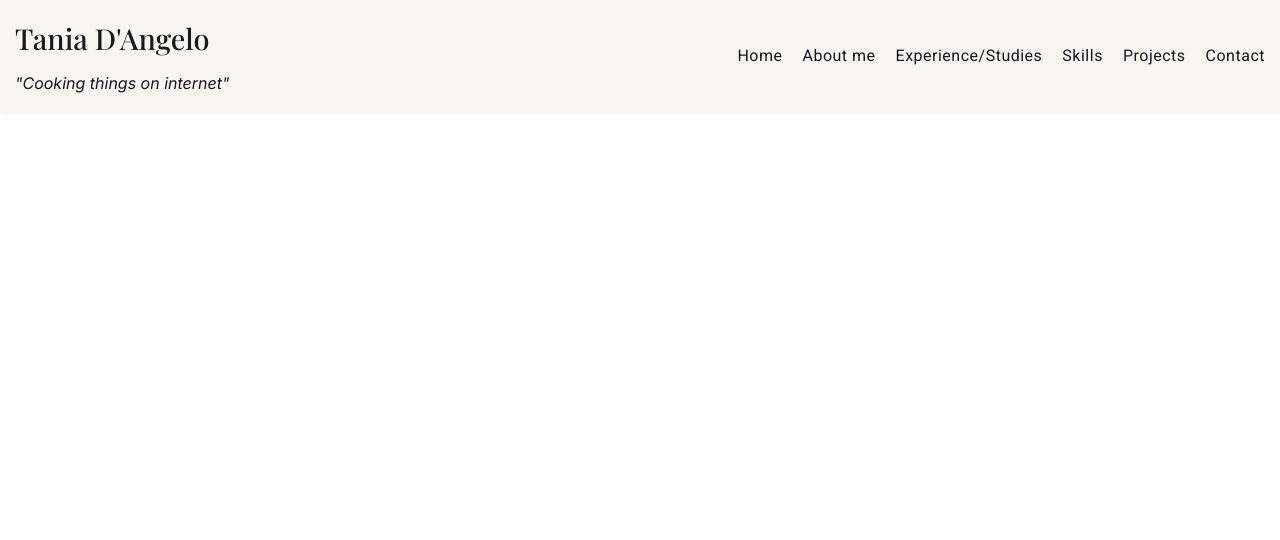
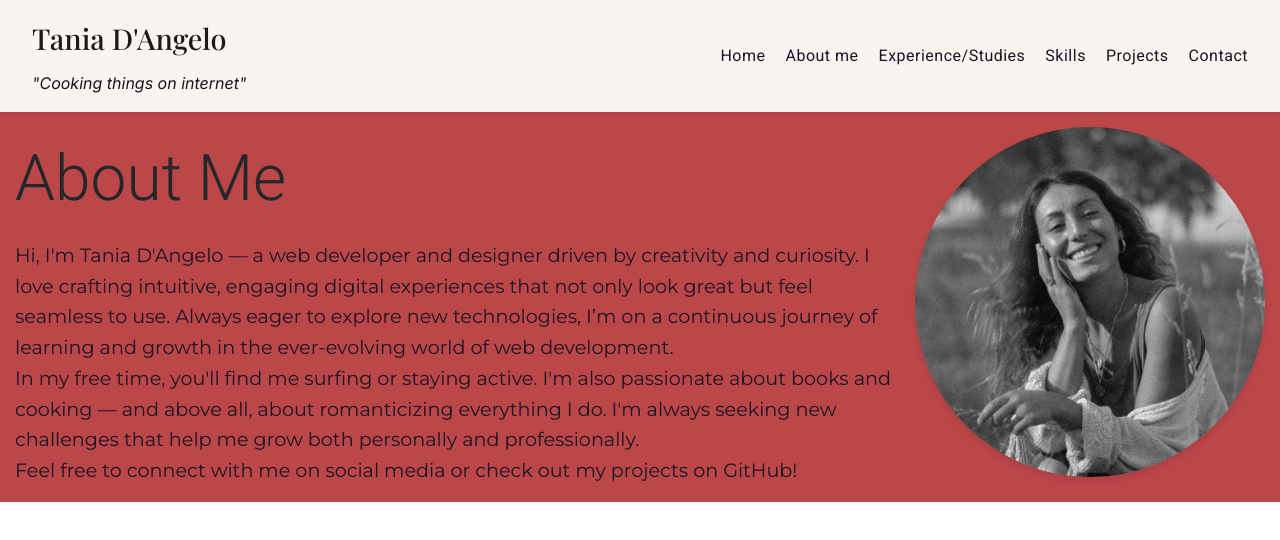
Before and after one commit to Taniadfs/Proyecto-4-Portfolio, a website built with Vite: page index.html in a window 1280 px wide. Built offline with nearby package versions, Linux system fonts and the light colour scheme; a web font is replaced by a local one.

Commit message:
about me creado y estilado

```diff
--- a/src/components/AboutMe/abouteme.js
+++ b/src/components/AboutMe/abouteme.js
@@ -0,0 +1,23 @@
+import './aboutme.css'
+
+export function aboutMe() {
+  const aboutMe = document.createElement('section')
+  aboutMe.classList.add('about-me')
+  aboutMe.innerHTML = `
+  <div class="about-me-container">
+  <div class="about-me-info">
+    <h2>About Me</h2>
+
+    <p>Hi, I'm Tania D'Angelo — a web developer and designer driven by creativity and curiosity. I love crafting intuitive, engaging digital experiences that not only look great but feel seamless to use. Always eager to explore new technologies, I’m on a continuous journey of learning and growth in the ever-evolving world of web development.</p>
+
+    <p>In my free time, you'll find me surfing or staying active. I'm also passionate about books and cooking — and above all, about romanticizing everything I do. I'm always seeking new challenges that help me grow both personally and professionally.</p>
+    <p>Feel free to connect with me on social media or check out my projects on GitHub!</p>
+  </div>
+ <div class="about-me-img">
+    <img src="/assets/foto-perfil-about-me.png" alt="Tania D'Angelo" class="profile-image">
+        </div>
+
+  </div>`
+
+  return aboutMe
+}
--- a/src/components/AboutMe/aboutme.css
+++ b/src/components/AboutMe/aboutme.css
@@ -0,0 +1,53 @@
+.about-me-container {
+  display: flex;
+  flex-direction: row;
+  align-items: center;
+  justify-content: space-between;
+  padding: var(--medium-padding);
+  gap: var(--medium-gap);
+  background-color: var(--secondary-color);
+  flex-wrap: wrap;
+}
+
+.about-me-info {
+  flex: 2;
+}
+.about-me-info h2 {
+  font-size: 4rem;
+  color: var(--tittle-color);
+  font-family: var(--font-family-terry);
+  margin-bottom: var(--medium-margin);
+  font-weight: 300;
+}
+.about-me-info p {
+  font-size: 1.2rem;
+  color: var(--text-color);
+  font-family: var(--font-family-secondary);
+  text-align: left;
+}
+.about-me-img img {
+  width: 350px;
+  height: 350px;
+  border-radius: 50%;
+  margin-bottom: var(--medium-margin);
+  box-shadow: 0 4px 8px rgba(0, 0, 0, 0.1);
+  flex: 1;
+  display: flex;
+  justify-content: center;
+}
+
+@media (max-width: 900px) {
+  .about-me-container {
+    flex-direction: column;
+    text-align: center;
+  }
+
+  .about-me-info p {
+    text-align: center;
+  }
+
+  .about-me-img img {
+    width: 250px;
+    height: 250px;
+  }
+}
--- a/src/components/Header/header.css
+++ b/src/components/Header/header.css
@@ -4,11 +4,16 @@
   align-items: center;
   padding: var(--medium-padding);
   gap: var(--medium-gap);
+  padding-inline: 2rem;
 }
+
 .header {
   background-color: var(--background-color);
   color: var(--text-color);
   box-shadow: 0 2px 4px rgba(0, 0, 0, 0.05);
+  position: sticky;
+  top: 0;
+  z-index: 1000;
 }
 
 .header-info {
@@ -51,3 +56,14 @@ nav a:visited {
 nav a:hover {
   color: var(--other-color-3);
 }
+
+@media (max-width: 900px) {
+  .header-container {
+    flex-direction: column;
+    text-align: center;
+  }
+
+  .header-info h1 p {
+    text-align: center;
+  }
+}
--- a/src/components/Header/header.js
+++ b/src/components/Header/header.js
@@ -7,14 +7,14 @@ export function header() {
   <div class="header-container">
   <div class="header-info">
   <h1>Tania D'Angelo</h1>
-  <p>"Cooking things on internet"</p>
+    <p>"Cooking things on internet"</p>
+
   </div>
   <nav>
   <ul>
          <li><a href= "#home">Home</a></li>
         <li><a href= "#aboutme">About me</a></li>
         <li><a href= "#experience">Experience/Studies</a></li>
-
        <li><a href= "#skills">Skills</a></li>
        <li><a href= "#projects">Projects</a></li>
        <li><a href= "#contact">Contact</a></li>
--- a/src/main.js
+++ b/src/main.js
@@ -1,5 +1,9 @@
 import { header } from './components/Header/header.js'
+import { aboutMe } from './components/AboutMe/abouteme.js'
 import './style.css'
 
 const headerElement = header()
 document.body.prepend(headerElement)
+
+const aboutMeElement = aboutMe()
+document.body.appendChild(aboutMeElement)
--- a/src/style.css
+++ b/src/style.css
@@ -42,3 +42,8 @@
   font-size: 16px;
   line-height: 1.6;
 }
+
+html,
+body {
+  overflow-x: hidden;
+}
```
Also changed, not shown: public/assets/foto-perfil-about-me.png (added).
